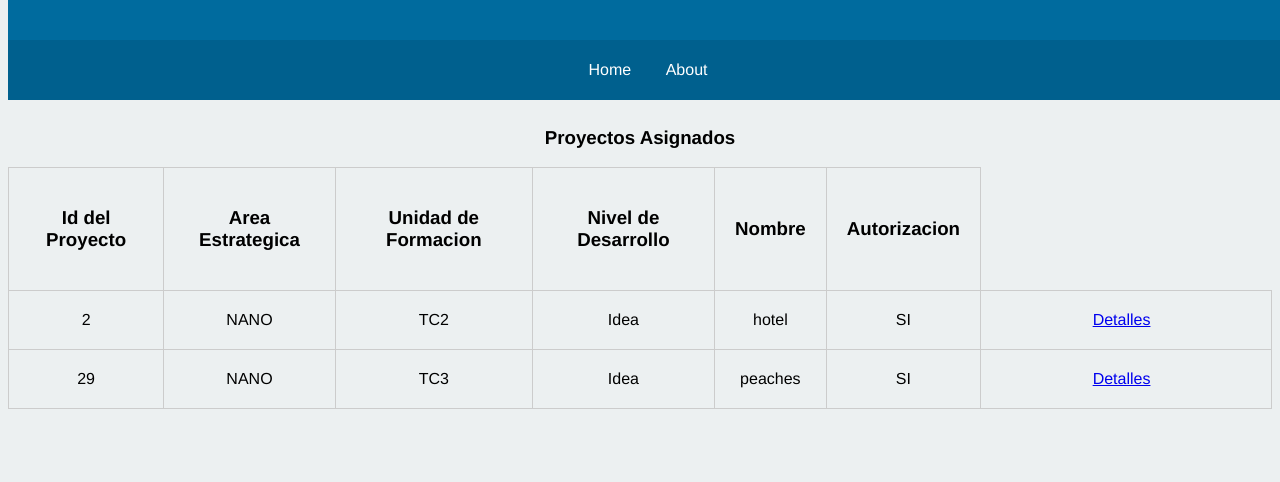
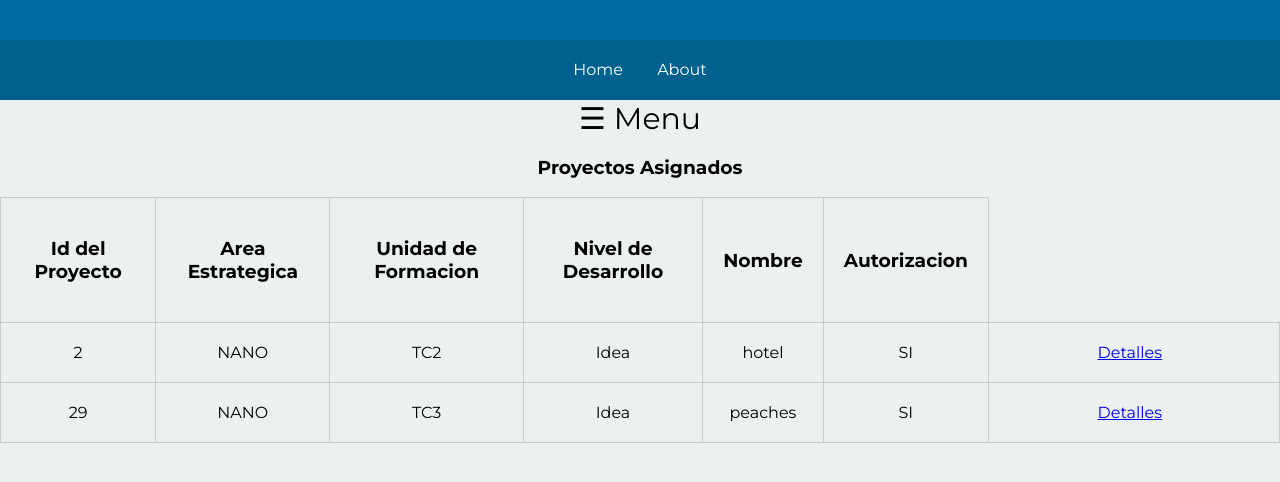
Before and after one commit to juanpemedina/Expo-ing, a PHP site: page /todosproyectos.php?idA=1 in a window 1280 px wide. Shown: the top 482 px of the page. Run offline with PHP 8.4, Linux system fonts and the light colour scheme; a user stored in the database is signed in; data comes from the database, SQL or seed files in the repository.

Commit message:
Update todosproyectos.php

```diff
--- a/todosproyectos.php
+++ b/todosproyectos.php
@@ -1,5 +1,7 @@
 <?php
 session_start();
+$key = $_SESSION["TipoUsuario"];
+$user = $_SESSION["Usuario"];
 
 	$idA = null;
 	if ( !empty($_GET['idA'])) {
@@ -15,6 +17,10 @@ session_start();
 <html>
 
 <head>
+	<!--Montserrat font-->
+    <link href="https://fonts.googleapis.com/css2?family=Montserrat:ital,wght@0,100;0,200;0,300;0,400;0,500;0,600;0,700;0,800;0,900;1,100;1,200;1,300;1,400;1,500;1,600;1,700;1,800;1,900&display=swap" rel="stylesheet">
+    <link rel="stylesheet" href="css/pagina_inicio.css" />
+    <script src="JavaScript/menu.js"></script>
   <link rel="stylesheet" href="css/autorizar.css">
 </head>
 
@@ -29,6 +35,42 @@ session_start();
 <section id='steezy'>
 
 <body>
+
+<section class="w3-threequarter w3-padding-large w3-right">
+        <!--DESKTOP NAVIGATION-->
+        <div class="w3-container w3-padding-large w3-border-bottom w3-hide-small">
+
+          <div id="mySidenav" class="sidenav">
+            <a href="javascript:void(0)" class="closebtn" onclick="closeNav()">&times;</a>
+
+            <?php
+            if ($key == 1) {
+            	echo '<a href="pagina_inicio_e.php" class="center">Pagina de Inicio</a>';
+            	echo '<a href="registro.php" class="center">Registrar</a>';
+            	echo '"mis_proyectos_j.php" class="center">Mis Proyectos</a>';
+            }
+            else if ($key == 2) {
+            	echo '<a href="pagina_inicio_p.php" class="center">Pagina de Inicio</a>';
+            	echo '<a href="mis_proyectos_j.php" class="center">Mis Proyectos</a>';
+            }
+            else if ($key == 3) {
+            	echo '<a href="pagina_inicio_j.php" class="center">Pagina de Inicio</a>';
+            	echo '<a href="mis_proyectos_j.php" class="center">Mis Proyectos</a>';
+            }
+            else {
+            	echo '<a href="pagina_inicio_a.php" class="center">Pagina de Inicio</a>';
+            }
+
+            ?>
+
+            <a href="#" class="center">Proyectos</a>
+            <a href="about.html" class="center">About</a>
+          </div>
+
+          <span style="font-size:30px;cursor:pointer" onclick="openNav()" class="center">&#9776; Menu</span>
+	</div>
+</section>
+
 <section>
   <h1>Proyectos Asignados</h1>
 
```
